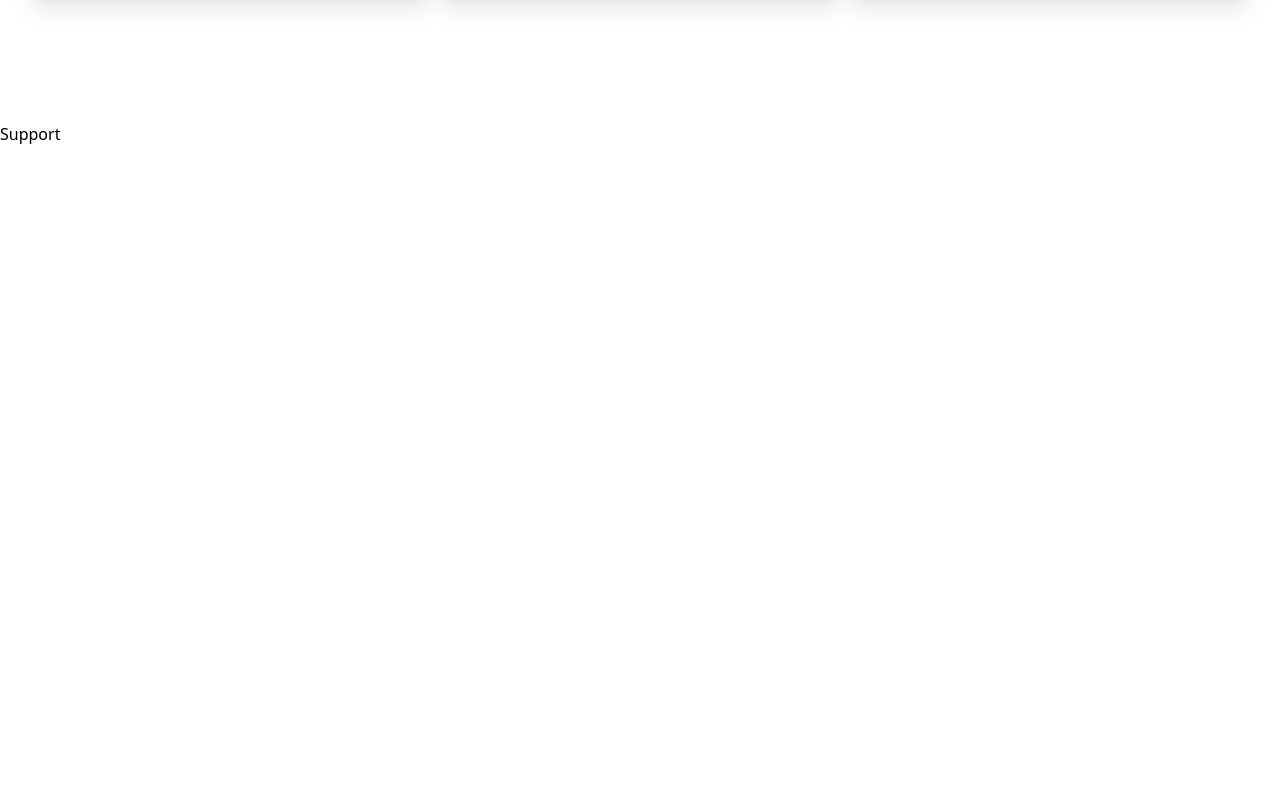
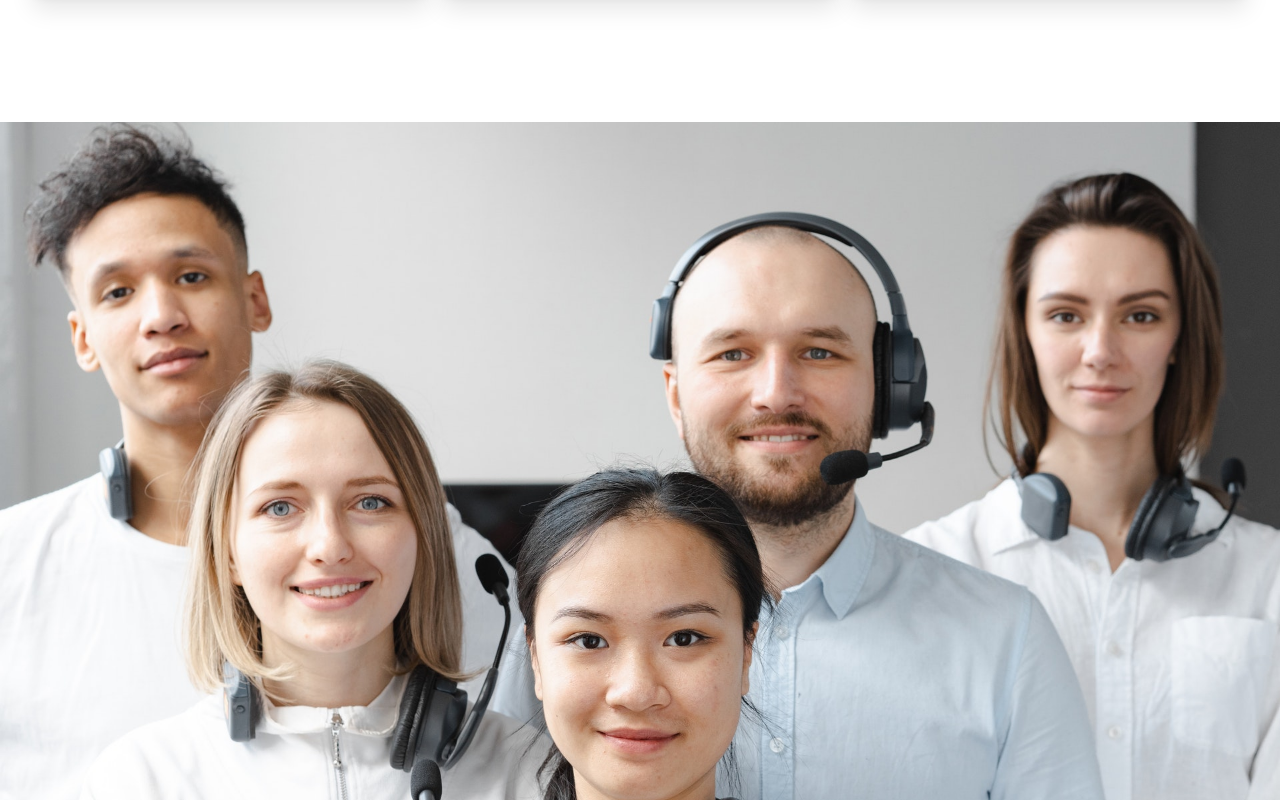
Before and after one commit to kwakyebrilliant/cloud-app-tailwind, a React (Create React App) app: page / in a window 1280 px wide. Shown: the part 1260-2060 px from the top of the page. Before the commit the page ends 1406 px from the top, so only its background shows below. Built offline with nearby package versions, Linux system fonts and the light colour scheme.

Commit message:
supportImg

```diff
--- a/src/components/Support.jsx
+++ b/src/components/Support.jsx
@@ -3,12 +3,20 @@ import React from 'react'
 import { PhoneIcon, ArrowSmRightIcon } from '@heroicons/react/outline';
 import {ChipIcon, SupportIcon} from '@heroicons/react/solid'
 
-import supportImg from '../assets/support.jpg'
+import supportImg from '../assets/support.jpeg'
 
 const Support = () => {
   return (
     <div>
-        <h1>Support</h1>
+
+        <div>
+            <img src={supportImg} alt="/"/>
+        </div>
+
+        <div>
+
+        </div>
+
     </div>
   )
 }
```
